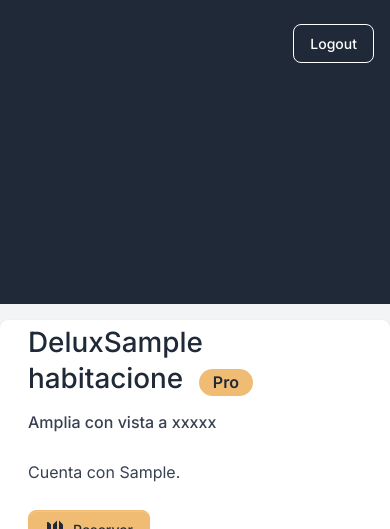
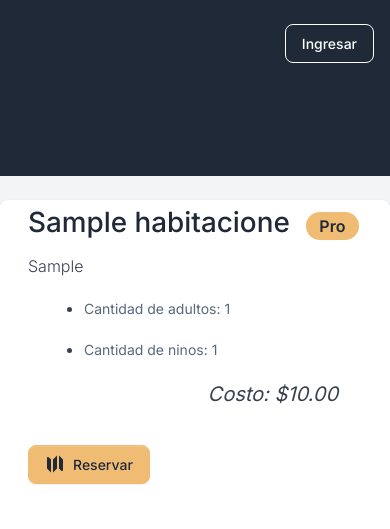
Before and after one commit to JorgeAngel01/LeHotel, a Django app: page /reservacion/1/ in a window 390 px wide. Shown: the top 529 px of the page. Run offline with Django 3.2, Linux system fonts and the light colour scheme; tables that the repository leaves empty hold one stand-in row (values such as "Sample post"); parts of the project's set-up code (start-up, migrations or seed data) failed here and were passed over; some libraries are stand-ins or nearby versions.

Commit message:
Branch Integrations

```diff
--- a/apps/static/assets/js/res.js
+++ b/apps/static/assets/js/res.js
@@ -1,3 +1,4 @@
+document.getElementById("form").style.display = 'none';
 const value = JSON.parse(document.getElementById('cost').textContent);
 valor = parseFloat(value)
 console.log(typeof valor)
@@ -30,6 +31,10 @@ function errorAlert(){
     })
 }
 
+function showForm(){
+    document.getElementById("form").style.display = 'block';
+}
+
 /*myForm.onsubmit = e =>
 {                                                                                                                                                 ,
 e.preventDefault()  // disable submit
--- a/apps/templates/home/reservaciones.html
+++ b/apps/templates/home/reservaciones.html
@@ -74,22 +74,20 @@
 <body>
 
     <header class="header-global">
-        <nav id="navbar-main" aria-label="Primary navigation" class="navbar navbar-main navbar-expand-lg navbar-theme-primary pt-4 navbar-dark">
+        <nav id="navbar-main" aria-label="Primary navigation"
+            class="navbar navbar-main navbar-expand-lg navbar-theme-primary pt-4 navbar-dark">
             <div class="container position-relative">
                 <div class="navbar-collapse collapse me-auto" id="navbar_global">
                     <div class="navbar-collapse-header">
                         <div class="row">
-                            <div class="col-6 collapse-brand">
-                                <a href="/">
-                                    <img src="{{ ASSETS_ROOT }}/img/brand/light.svg" alt="Volt logo">
-                                </a>
-                            </div>
                             <div class="col-6 collapse-close">
-                                <a href="#navbar_global" class="fas fa-times" data-toggle="collapse" data-target="#navbar_global" aria-controls="navbar_global" aria-expanded="false" title="close" aria-label="Toggle navigation"></a>
+                                <a href="#navbar_global" class="fas fa-times" data-toggle="collapse"
+                                    data-target="#navbar_global" aria-controls="navbar_global" aria-expanded="false"
+                                    title="close" aria-label="Toggle navigation"></a>
                             </div>
                         </div>
                     </div>
-                    <ul class="navbar-nav navbar-nav-hover align-items-lg-center">
+                    <!--<ul class="navbar-nav navbar-nav-hover align-items-lg-center">
                             <li class="nav-item me-2">
                                 <a href="/dashboard.html" class="nav-link">Dashboard</a>
                             </li>
@@ -102,12 +100,20 @@
                                 <a href="/settings.html" class="nav-link">Settings</a>
                             </li>
                             {% endif %}
+                        </ul>-->
+                    <ul class="navbar-nav navbar-nav-hover align-items-lg-center">
+                        <li class="nav-item me-2">
+                            <a href="/" class="nav-link">General</a>
+                        </li>
+                        <div class="nav-item col-18 me-2">
+                            <input type="email" class="form-control" placeholder="Buscar" name="buscar"
+                                aria-label="Buscar" required>
+                        </div>
                     </ul>
                 </div>
                 <div class="d-flex align-items-center ms-auto">
-                    <a href="{% url 'logout' %}"
-                       class="btn btn-outline-white d-inline-flex align-items-center me-md-3">
-                        Logout
+                    <a href="inicioSes.html" class="btn btn-outline-white d-inline-flex align-items-center me-md-3">
+                        Ingresar
                     </a>
                 </div>
             </div>
@@ -117,10 +123,59 @@
     <main>
 
         <!-- Hero -->
-        <section class="section-header overflow-hidden pt-7 pt-lg-8 pb-9 pb-lg-12 bg-primary text-white">
+        <section class="section-header overflow-hidden pt-0 pt-lg-6 pb-9 pb-lg-0 bg-primary text-white">
             <div class="container">
+                <div class="d-flex justify-content-center flex-column mb-0 mb-lg-0">
+
                 </div>
-            <figure class="position-absolute bottom-0 left-0 w-100 d-none d-md-block mb-n2"><svg class="home-pattern" xmlns="http://www.w3.org/2000/svg" viewBox="0 0 3000 185.4"><path d="M3000,0v185.4H0V0c496.4,115.6,996.4,173.4,1500,173.4S2503.6,115.6,3000,0z"></path></svg></figure>
+            </div>
+        </section>
+
+        <!-- IMAGEN & DATOS HABITACIÓN -->
+        <section class="section section-lg bg-soft pt-4 ">
+            <div class="container card shadow border-0  pt-1  ">
+                <div class="row justify-content-center align-items-center mb-1 mb-lg-30 ">
+                    <div class="row justify-content-between align-items-center mb-0 mb-lg-0">
+                        <div class="col-lg-5 order-lg-2 mb-5 mb-lg-0">
+                            <h1 class=" card-title">{{room.nombre}}<span
+                                    class="ms-3 mb-0 fs-6 badge badge-lg rounded-pill text-gray-800 bg-secondary">Pro</span>
+                            </h1>
+                            <p class="lead">{{room.informacion}}</p>
+                            <div class="card-body pt-0">
+                                <ul>
+                                    <li>
+                                        <p><small class="text-muted">Cantidad de adultos:
+                                                {{room.cant_adultos}}</small>
+                                        </p>
+                                    </li>
+                                    <li>
+                                        <p><small class="text-muted">Cantidad de ninos: {{room.cant_ninos}}</small>
+                                        </p>
+                                    </li>
+                                </ul>
+                                <div class="text-center ">
+                                    <blockquote class="blockquote text-end">
+                                        Costo: ${{room.costo}}
+                                    </blockquote>
+                                </div>
+                            </div>
+                            <a src="Esconde" target="_blank"
+                                class="btn btn-secondary d-inline-flex align-items-center me-3" onclick="showForm()">
+                                <svg class="icon icon-xs me-2 text" fill="currentColor" viewBox="0 0 20 20"
+                                    xmlns="http://www.w3.org/2000/svg">
+                                    <path fill-rule="evenodd"
+                                        d="M12 1.586l-4 4v12.828l4-4V1.586zM3.707 3.293A1 1 0 002 4v10a1 1 0 00.293.707L6 18.414V5.586L3.707 3.293zM17.707 5.293L14 1.586v12.828l2.293 2.293A1 1 0 0018 16V6a1 1 0 00-.293-.707z"
+                                        clip-rule="evenodd"></path>
+                                </svg>
+                                Reservar
+                            </a>
+                        </div>
+                        <div class="col-lg-6 order-lg-1">
+                            <img src="https://upload.wikimedia.org/wikipedia/commons/thumb/5/56/Hotel-room-renaissance-columbus-ohio.jpg/1024px-Hotel-room-renaissance-columbus-ohio.jpg" alt="Habitacion">
+                        </div>
+                    </div>
+                </div>
+            </div>
         </section>
 
         <!--
@@ -159,39 +214,8 @@
             </div>
         </section> -->
 
-         <!-- IMAGEN & DATOS HABITACIÓN -->
-         <section class="section section-lg bg-soft pt-3 ">
-            <div class="container card shadow border-0  pt-1  ">
-                <div class="row justify-content-center align-items-center mb-1 mb-lg-30 ">
-                    <div class="row justify-content-between align-items-center mb-0 mb-lg-0">
-                        <div class="col-lg-5 order-lg-2 mb-5 mb-lg-0">
-                            <h2 class="h1 card-title">Delux{{room.nombre}}<span
-                                    class="ms-3 mb-0 fs-6 badge badge-lg rounded-pill text-gray-800 bg-secondary">Pro</span>
-                            </h2>
-                            <p class="mb-4 lead fw-bold">Amplia con vista a xxxxx </p>
-                            <p class="mb-4 card-text">Cuenta con {{room.informacion}}.</p>
-                            <a href="reservaciones.html" target="_blank"
-                                class="btn btn-secondary d-inline-flex align-items-center me-3">
-                                <svg class="icon icon-xs me-2" fill="currentColor" viewBox="0 0 20 20"
-                                    xmlns="http://www.w3.org/2000/svg">
-                                    <path fill-rule="evenodd"
-                                        d="M12 1.586l-4 4v12.828l4-4V1.586zM3.707 3.293A1 1 0 002 4v10a1 1 0 00.293.707L6 18.414V5.586L3.707 3.293zM17.707 5.293L14 1.586v12.828l2.293 2.293A1 1 0 0018 16V6a1 1 0 00-.293-.707z"
-                                        clip-rule="evenodd"></path>
-                                </svg>
-                                Reservar
-                            </a>
-                            <!--<small class="text-muted">STATUS</small>-->
-                        </div>
-                        <div class="col-lg-6 order-lg-1">
-                            <img src="https://thecakeisaliegaming.files.wordpress.com/2020/04/rainworld-01.jpg" alt="Habitacion">
-                        </div>
-                    </div>
-                </div>
-            </div>
-        </section>
-
         <!-- Input > -->
-        <section>
+        <section id="form">
             <div class="row justify-content-center mb-5 mb-lg-6">
 
                 <div class="col-12 col-xl-8">
```
Also changed, not shown: apps/templates/home/index.html (+2 -6 lines). Lines whose indentation alone changed are shown as unchanged.
